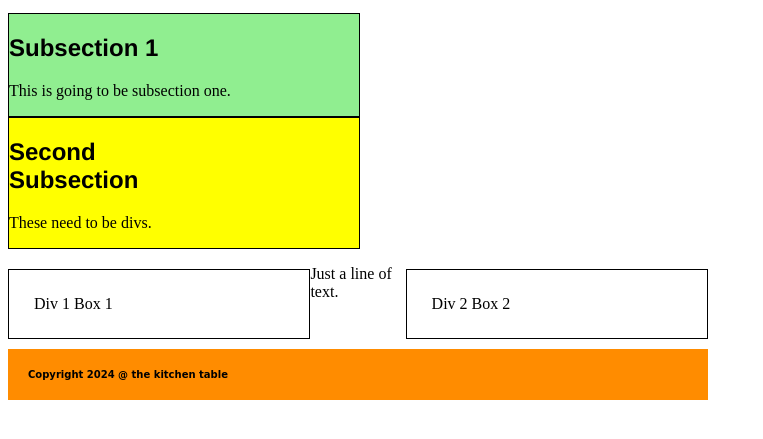
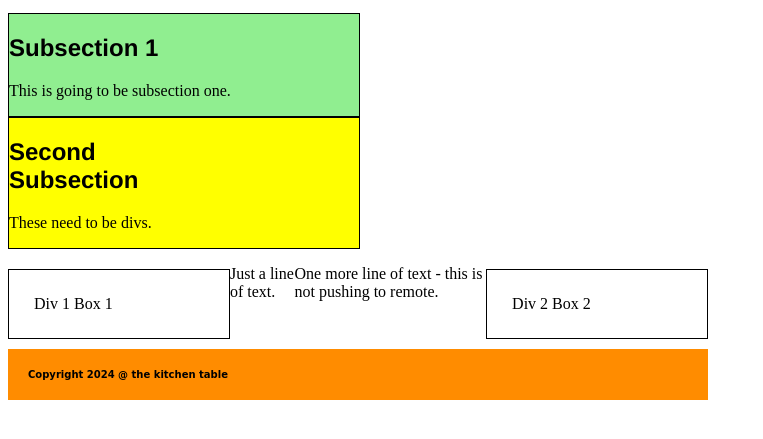
Before and after one commit to jjlortez/TEST1, a plain HTML site: page index.html in a window 1280 px wide. Shown: the part 109-548 px from the top of the page, without its empty margins (0-763 px from the left). Drawn offline with Linux system fonts and the light colour scheme.

Commit message:
line added

```diff
--- a/index.html
+++ b/index.html
@@ -27,6 +27,7 @@
 <div class="container">
     <div class="box1">Div 1 Box 1</div>
     <p>Just a line of text. </p>
+    <p>One more line of text - this is not pushing to remote.</p>
     <div class="box2">Div 2 Box 2</div>
   </div>
 
```
